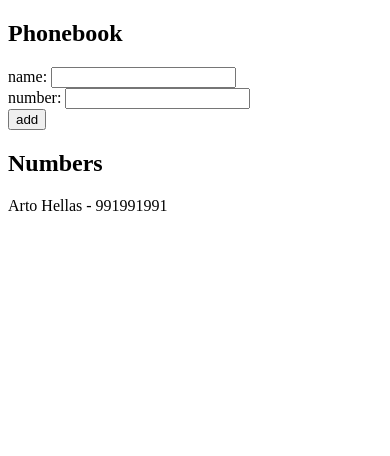
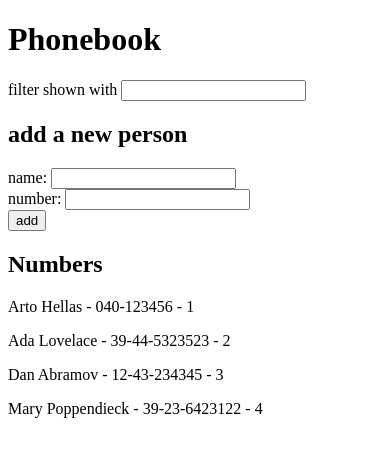
Before and after one commit to Santana20/web-bootcamp, a React (Create React App) app in the folder part2/phonebook/: page / in a window 390 px wide. Shown: the top 456 px of the page. Built offline with nearby package versions, Linux system fonts and the light colour scheme.

Commit message:
terminado: 2.9*: The Phonebook Step4

```diff
--- a/part2/phonebook/src/App.js
+++ b/part2/phonebook/src/App.js
@@ -2,14 +2,18 @@
 
 const App = () => {
   const [persons, setPersons] = useState([
-    { name: "Arto Hellas", phone: "991991991" },
+    { name: "Arto Hellas", number: "040-123456", id: 1 },
+    { name: "Ada Lovelace", number: "39-44-5323523", id: 2 },
+    { name: "Dan Abramov", number: "12-43-234345", id: 3 },
+    { name: "Mary Poppendieck", number: "39-23-6423122", id: 4 },
   ]);
   const [newName, setNewName] = useState("");
-  const [newPhone, setNewPhone] = useState("");
+  const [newNumber, setNewNumber] = useState("");
+  const [filterName, setFilterName] = useState("");
 
   const handleChangeName = (event) => setNewName(event.target.value);
 
-  const handleChangePhone = (event) => setNewPhone(event.target.value);
+  const handleChangeNumber = (event) => setNewNumber(event.target.value);
 
   const handleAddPerson = (event) => {
     event.preventDefault();
@@ -22,23 +26,38 @@
 
     const newPerson = {
       name: newName,
-      phone: newPhone,
+      number: newNumber,
+      id: persons.length + 1,
     };
 
     setPersons(persons.concat(newPerson));
     setNewName("");
-    setNewPhone("");
+    setNewNumber("");
   };
+
+  const handleFilterName = (event) => {
+    setFilterName(event.target.value);
+  };
+
+  // filter array persons with text
+  const showPersons =
+    filterName === ""
+      ? persons
+      : persons.filter((person) => person.name.includes(filterName));
 
   return (
     <div>
-      <h2>Phonebook</h2>
-
+      <h1>Phonebook</h1>
+      <div>
+        filter shown with{" "}
+        <input value={filterName} onChange={handleFilterName} />
+      </div>
+      <h2>add a new person</h2>
       <form onSubmit={handleAddPerson}>
         <div>
           name: <input value={newName} onChange={handleChangeName} />
           <div>
-            number: <input value={newPhone} onChange={handleChangePhone} />
+            number: <input value={newNumber} onChange={handleChangeNumber} />
           </div>
         </div>
         <div>
@@ -47,10 +66,10 @@
       </form>
 
       <h2>Numbers</h2>
-      {persons.map((person, key) => {
+      {showPersons.map((person) => {
         return (
-          <p key={key}>
-            {person.name} - {person.phone}
+          <p key={person.id}>
+            {person.name} - {person.number} - {person.id}
           </p>
         );
       })}
```
